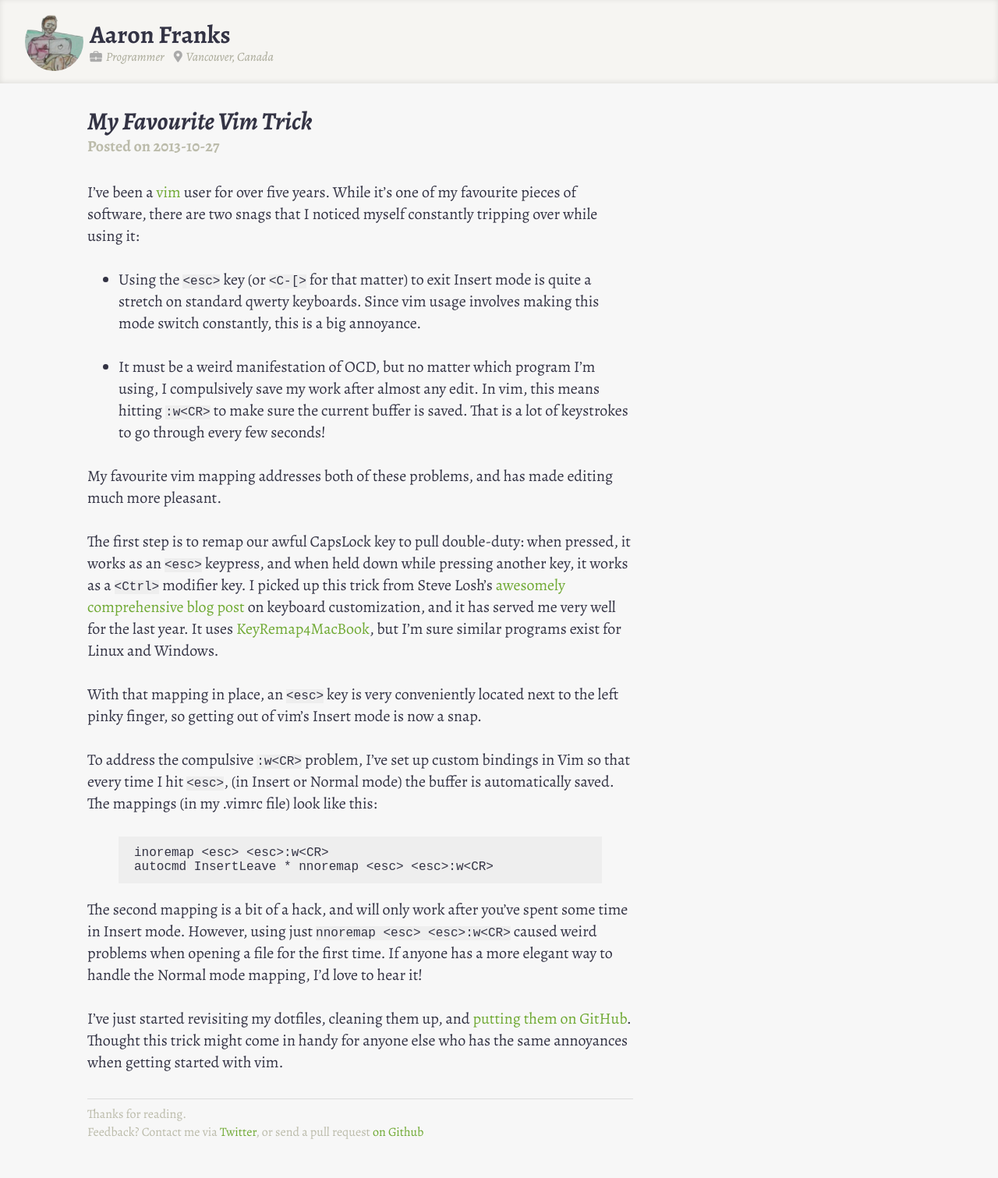
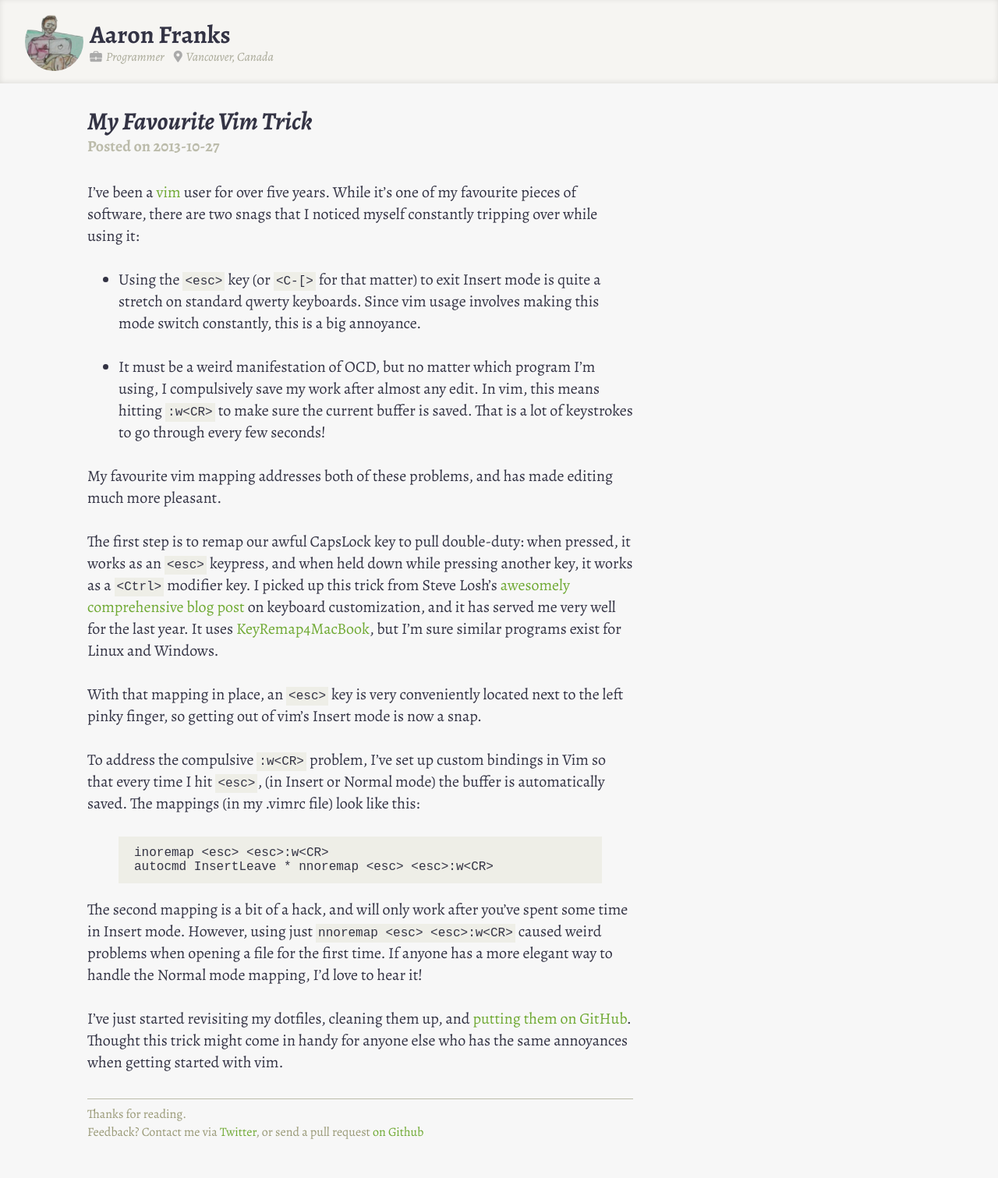
Before and after one commit to af/af.github.com, a Jekyll site: the page built from _posts/2013-10-27-favourite-vim-trick.md, in a window 1280 px wide. Shown: the whole page at 78% size. Built offline with Jekyll 4.4.1, drawn with Linux system fonts in a browser that asks for light colours; Markdown is read by kramdown in place of the engine named in the settings.

Commit message:
Tweaks to code blocks and post footer colours.

```diff
--- a/assets/_common.css
+++ b/assets/_common.css
@@ -27,11 +27,12 @@ a.visited:hover {
   color: #9ad063;
 }
 pre {
-  background: #eee;
+  background: #eeeee7;
   padding: 0.2em;
 }
 code {
-  background: #eee;
+  background: #eeeee7;
+  padding: 3px;
   font-size: 1rem;
 }
 pre code {
--- a/assets/homepage.css
+++ b/assets/homepage.css
@@ -27,11 +27,12 @@ a.visited:hover {
   color: #9ad063;
 }
 pre {
-  background: #eee;
+  background: #eeeee7;
   padding: 0.2em;
 }
 code {
-  background: #eee;
+  background: #eeeee7;
+  padding: 3px;
   font-size: 1rem;
 }
 pre code {
--- a/assets/main.css
+++ b/assets/main.css
@@ -27,11 +27,12 @@ a.visited:hover {
   color: #9ad063;
 }
 pre {
-  background: #eee;
+  background: #eeeee7;
   padding: 0.2em;
 }
 code {
-  background: #eee;
+  background: #eeeee7;
+  padding: 3px;
   font-size: 1rem;
 }
 pre code {
@@ -167,9 +168,9 @@ ul.posts li {
 .post footer {
   margin: 2rem 0;
   padding: 0.5rem 0 3rem;
-  border-top: 1px solid #ddd;
+  border-top: 1px solid #bba;
   font-size: 1rem;
-  color: #bba;
+  color: #997;
 }
 .post footer p {
   margin: 0;
@@ -212,11 +213,12 @@ a.visited:hover {
   color: #9ad063;
 }
 pre {
-  background: #eee;
+  background: #eeeee7;
   padding: 0.2em;
 }
 code {
-  background: #eee;
+  background: #eeeee7;
+  padding: 3px;
   font-size: 1rem;
 }
 pre code {
--- a/css/_common.styl
+++ b/css/_common.styl
@@ -1,7 +1,7 @@
 $green = #8BC84B
 $actionColour = darken($green, 20%)
 $backgroundColour = #f7f7f7
-$codeBg = #eee
+$codeBg = #eeeee7
 
 *
     box-sizing: border-box
@@ -34,6 +34,7 @@ pre
 
 code
     background: $codeBg
+    padding: 3px
     font-size: 1rem
 
     pre &
--- a/css/main.styl
+++ b/css/main.styl
@@ -97,9 +97,9 @@ ul.posts
     footer
         margin: 2rem 0
         padding: 0.5rem 0 3rem
-        border-top: 1px solid #ddd
+        border-top: 1px solid #bba
         font-size: 1rem
-        color: #bba
+        color: #997
 
         p
             margin: 0
```
